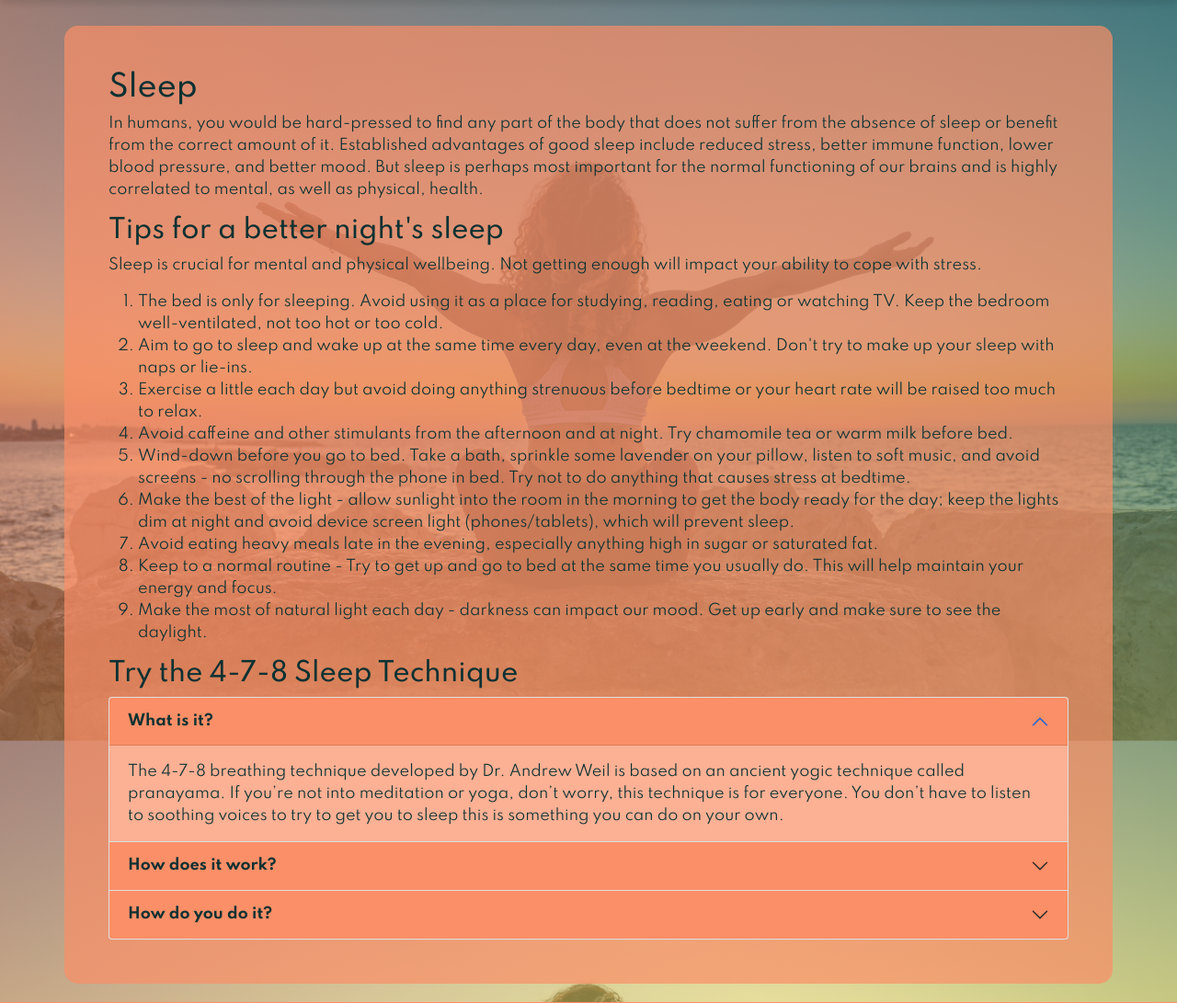
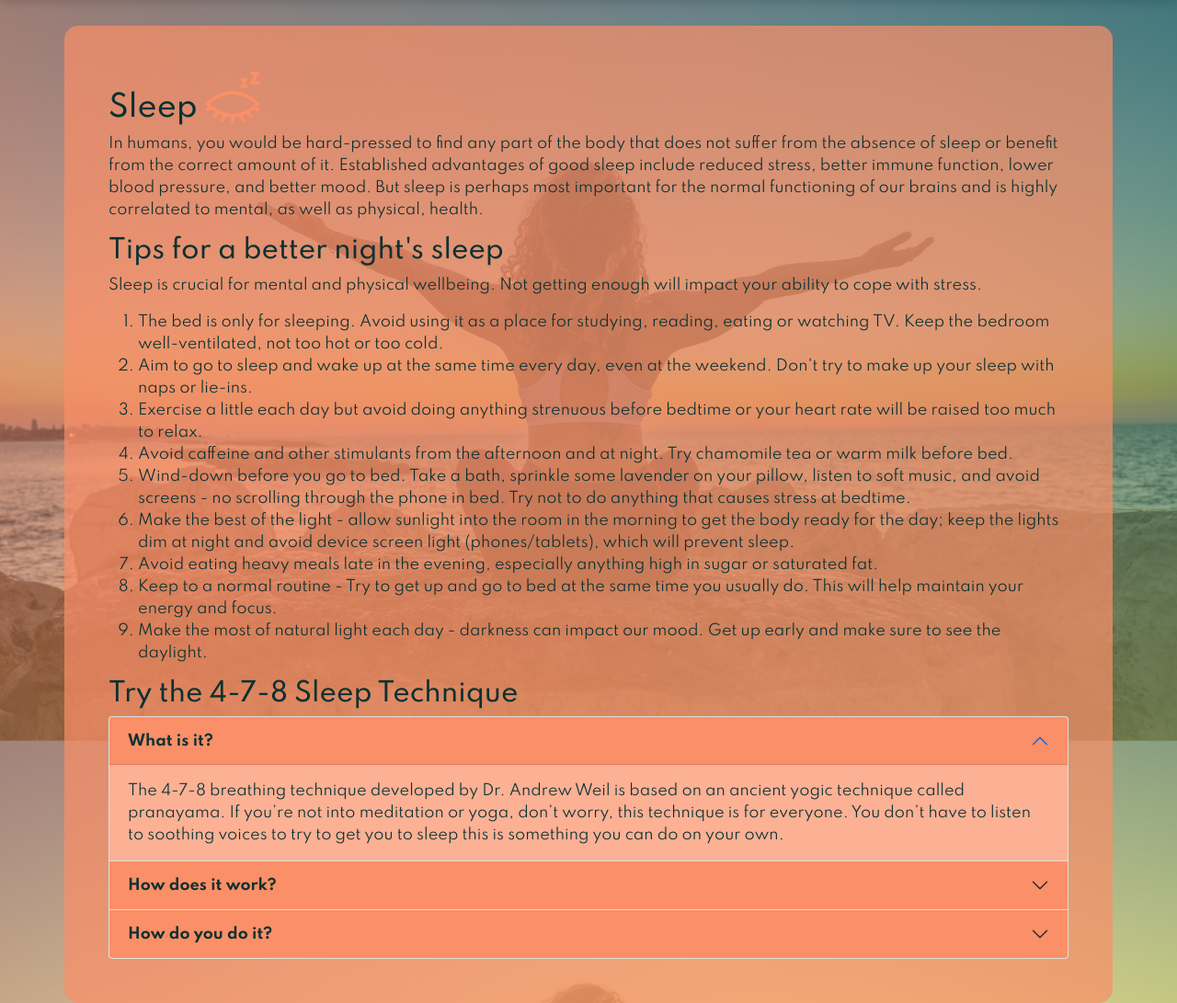
Before and after one commit to JoGorska/hackathon_team_4, a Django app: page /wellbeing/1/tired in a window 1280 px wide. Shown: the part 88-1179 px from the top of the page at 92% size. Run offline with Django 3.2, Linux system fonts and the light colour scheme; tables that the repository leaves empty hold one stand-in row (values such as "Sample post"); some libraries are stand-ins or nearby versions.

Commit message:
Add emotion image to header in tired page and style

```diff
--- a/static/css/style.css
+++ b/static/css/style.css
@@ -318,6 +318,10 @@ form label {
 [type=button]:not(:disabled), .button-header::after {
     color: var(--font) !important;
 }
+img.head-image {
+    vertical-align: bottom;
+}
+
 
 
 
--- a/templates/tired.html
+++ b/templates/tired.html
@@ -11,7 +11,10 @@
     <div class="container options-container p-5">
       <div class="row">
         <div class="col-12">
-          <h2>Sleep</h2>
+          <h2 class="content-headings">
+             Sleep
+              <img src="{% static 'media/sleep.png' %}" width=60 height=60 class="head-image">
+          </h2>
           <P>In humans, you would be hard-pressed to find any part of the body that does not suffer from the absence of sleep or benefit from the correct amount of it. Established advantages of good sleep include reduced stress, better immune function, lower blood pressure, and better mood. But sleep is perhaps most important for the normal functioning of our brains and is highly correlated to mental, as well as physical, health.</P>
         </div>
 
```
